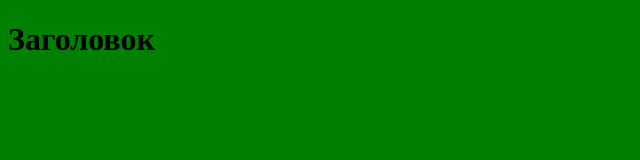
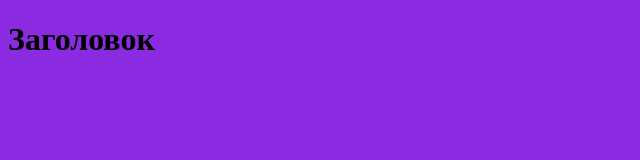
Before and after one commit to Ankook/github-for-beginners, a plain HTML site: page index.html in a window 1280 px wide. Shown: the whole page, without its empty margins (0-640 px from the left). Drawn offline with Linux system fonts and the light colour scheme.

Commit message:
changing bg on blueviolet

```diff
--- a/style.css
+++ b/style.css
@@ -1,3 +1,3 @@
 body{
-    background-color:green;
+    background-color:blueviolet;
 }
```
